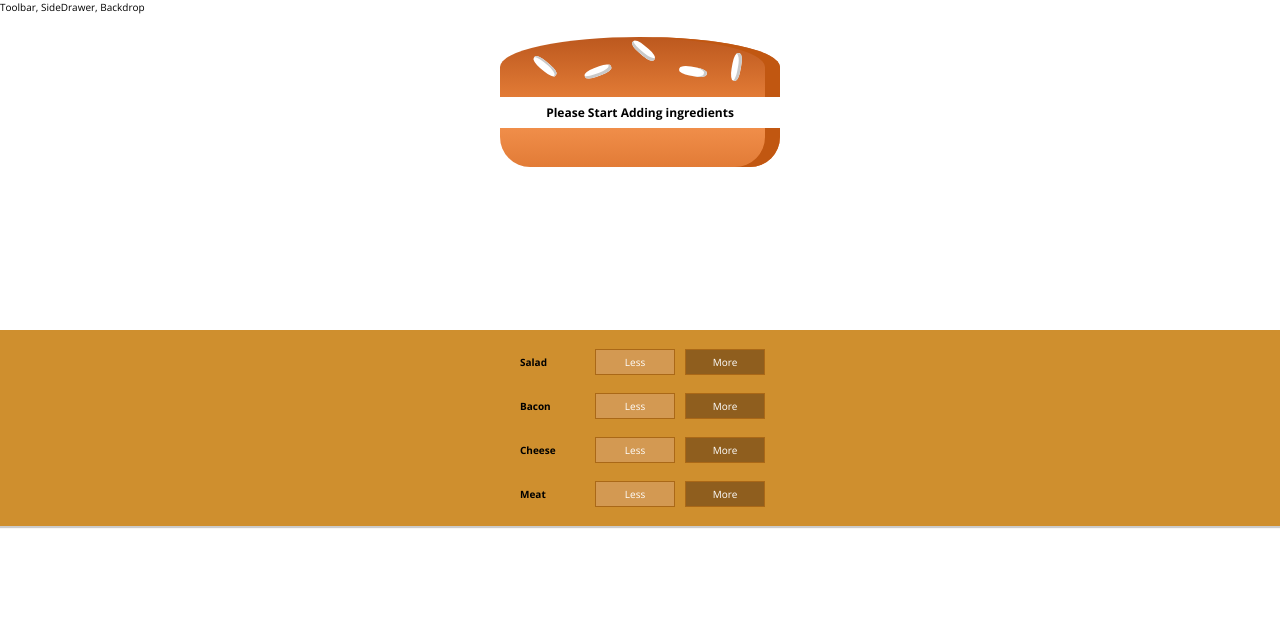
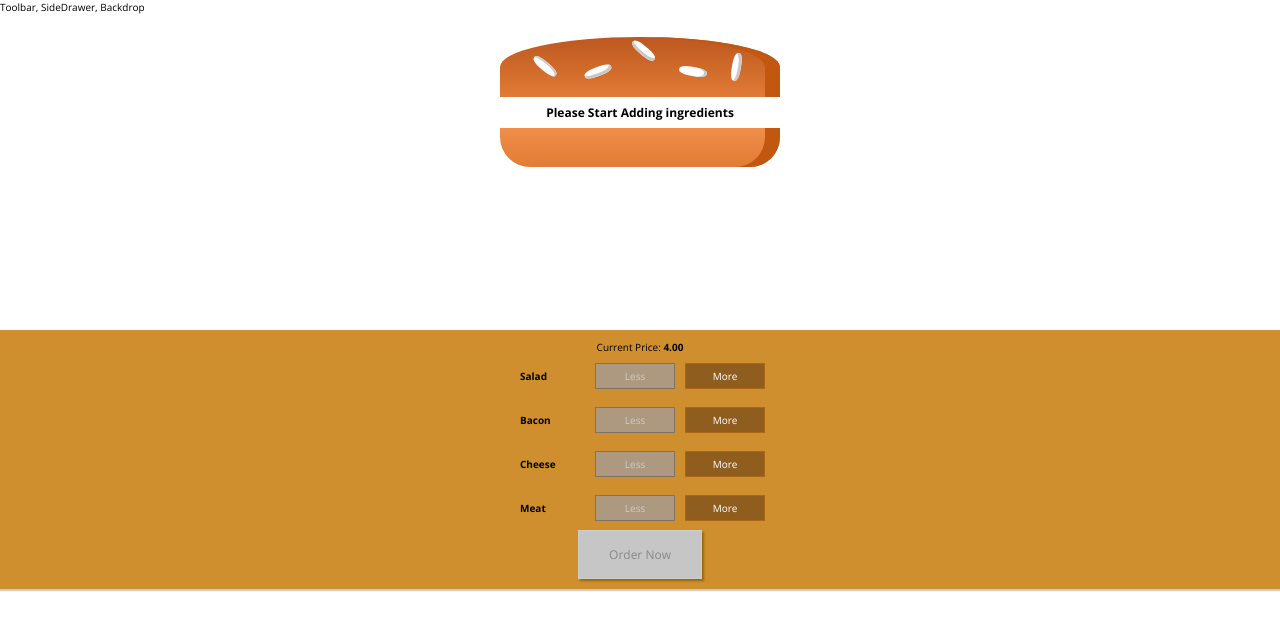
Before and after one commit to hectorlopezv/burgerproject, a React (Create React App) app: page / in a window 1280 px wide. Shown: the top 630 px of the page. Built offline with nearby package versions, Linux system fonts and the light colour scheme.

Commit message:
adding burger and state to app and checkout order with mini animation

```diff
--- a/src/components/Burger/BuildControls/BuildControl/BuildControl.tsx
+++ b/src/components/Burger/BuildControls/BuildControl/BuildControl.tsx
@@ -5,6 +5,8 @@ import classes from './BuildControl.module.css';
 export interface BuildControlProps {
     label: string;
     added: () => void;
+    removed: () => void;
+    disabledInfoType: any;
 }
 
 const BuildControl: React.FunctionComponent<BuildControlProps> = (props) => {
@@ -12,8 +14,13 @@ const BuildControl: React.FunctionComponent<BuildControlProps> = (props) => {
 
         <div className={classes.BuildControl}>
             <div className={classes.Label}>{props.label}</div>
-            <button className={classes.Less}>Less</button>
-            <button className={classes.More} onClick={props.added}>More</button>
+
+            <button className={classes.Less}
+            onClick={props.removed}
+            disabled={props.disabledInfoType}>Less</button>
+
+            <button className={classes.More}
+            onClick={props.added}>More</button>
         </div>
      );
 }
--- a/src/components/Burger/BuildControls/BuildControls.module.css
+++ b/src/components/Burger/BuildControls/BuildControls.module.css
@@ -9,3 +9,45 @@
     padding: 10px 0;
 
 }
+
+
+.OrderButton {
+    background-color: #DAD735;
+    outline: none;
+    cursor: pointer;
+    border: 1px solid #966909;
+    color: #966909;
+    font-family: inherit;
+    font-size: 1.2em;
+    padding: 15px 30px;
+    box-shadow: 2px 2px 2px #966909;
+}
+
+.OrderButton:hover, .OrderButton:active {
+    background-color: #A0DB41;
+    border: 1px solid #966909;
+    color: #966909;
+}
+
+.OrderButton:disabled {
+    background-color: #C7C6C6;
+    cursor: not-allowed;
+    border: 1px solid #ccc;
+    color: #888888;
+}
+
+.OrderButton:not(:disabled) {
+    animation: enable 0.3s linear;
+}
+
+@keyframes enable {
+    0% {
+        transform: scale(1);
+    }
+    60% {
+        transform: scale(1.1);
+    }
+    100% {
+        transform: scale(1);
+    }
+}
--- a/src/components/Burger/BuildControls/BuildControls.tsx
+++ b/src/components/Burger/BuildControls/BuildControls.tsx
@@ -5,6 +5,11 @@ import BuildControl from './BuildControl/BuildControl';
 
 export interface BuildControlsProps {
     ingridientAdded: (type: string) => void;
+    ingridientRemoved: (type: string) => void;
+    ordered: (event: any) => void;
+    disabledInfo:any;
+    price: number;
+    purcheseable:boolean;
 }
  const controls = [
      {label: 'Salad', type: 'salad'},
@@ -13,12 +18,26 @@ export interface BuildControlsProps {
      {label: 'Meat', type: 'meat'}
  ]
 const BuildControls: React.FunctionComponent<BuildControlsProps> = (props) => {
+
     return (
         <div className={classes.BuildControls}>
+            <p>Current Price: <strong>{props.price.toFixed(2)}</strong></p>
                 {controls.map((control) => {
-                        return <BuildControl key={control.label} added={() => props.ingridientAdded(control.type)} label={control.label}/>
+                        return <BuildControl
+                        key={control.label}
+                        added={() => props.ingridientAdded(control.type)}
+                        removed={() => props.ingridientRemoved(control.type)}
+                        label={control.label}
+                        disabledInfoType={props.disabledInfo[control.type]}
+                        />
                 })}
-        </div> );
+         <button
+            className={classes.OrderButton}
+            disabled={!props.purcheseable}
+            onClick={props.ordered}
+         >Order Now</button>
+        </div>
+        );
     }
 
 export default BuildControls;
--- /dev/null
+++ b/src/components/Burger/OrderSummary/OrderSummary.tsx
@@ -0,0 +1,29 @@
+import React from 'react'
+import Auxiliary from '../../../hoc/Auxiliary';
+
+export interface OrderSummaryProps {
+    ingredients:any;
+}
+
+const OrderSummary: React.FunctionComponent<OrderSummaryProps> = (props) => {
+    const transformedIngridientes = Object.entries(props.ingredients);
+    const list_checkout = transformedIngridientes.map((ingridient, index) => {
+        return <li key={ingridient[0] + index + ingridient[1]}>
+            <span style={{textTransform:"capitalize"}}>{ingridient[0]}</span>:{ingridient[1]}
+        </li>
+    });
+
+    return (
+        <Auxiliary>
+            <h3>Your Order</h3>
+            <p>A delicious burger with the following ingredients: </p>
+            <ul>
+                {list_checkout}
+            </ul>
+            <p>Continue to Checkout?</p>
+        </Auxiliary>
+
+     );
+}
+
+export default OrderSummary;
--- /dev/null
+++ b/src/components/UI/Modali/Modali.module.css
@@ -0,0 +1,20 @@
+.Modal {
+    position: fixed;
+    z-index: 500;
+    background-color: white;
+    width: 70%;
+    border: 1px solid #ccc;
+    box-shadow: 1px 1px 1px black;
+    padding: 16px;
+    left: 15%;
+    top: 30%;
+    box-sizing: border-box;
+    transition: all 0.3s ease-out;
+}
+
+@media (min-width: 600px) {
+    .Modal {
+        width: 500px;
+        left: calc(50% - 250px);
+    }
+}
--- /dev/null
+++ b/src/components/UI/Modali/Modali.tsx
@@ -0,0 +1,20 @@
+import React from 'react';
+import classes from './Modali.module.css';
+
+export interface ModalProps {
+    show: boolean;
+}
+
+const Modal: React.FunctionComponent<ModalProps> = (props) => {
+    return (
+        <div className={classes.Modal}
+            style={{transform: props.show ? 'translateY(0)': 'translateY(-100vh)',
+                    opacity: props.show ? '1': '0'
+        }}
+        >
+            {props.children}
+        </div>
+    );
+}
+
+export default Modal;
--- a/src/containers/BurgerBuilder/BurgerBuilder.tsx
+++ b/src/containers/BurgerBuilder/BurgerBuilder.tsx
@@ -2,13 +2,16 @@ import React, { Component } from 'react'
 import Auxiliary from '../../hoc/Auxiliary';
 import Burger from '../../components/Burger/Burger';
 import BuildControls from '../../components/Burger/BuildControls/BuildControls';
+import Modali from '../../components/UI/Modali/Modali';
+import OrderSummary from '../../components/Burger/OrderSummary/OrderSummary';
+
 
 interface Props {
 
 }
 
 interface IObjectKeys {
-    [key: string]: number;
+    [key: string]: number|boolean;
   }
 
   interface IDevice extends IObjectKeys {
@@ -22,6 +25,8 @@ interface IObjectKeys {
   interface State {
       ingredients: IDevice;
       totalPrice: number;
+      purcheseable:boolean;
+      purchasing: boolean;
   }
 
   const INGRIDIENT_PRICES:IDevice = {
@@ -41,16 +46,31 @@ export default class BurgerBuilder extends Component<Props, State> {
             cheese: 0,
             meat: 0
         },
-        totalPrice: 4
+        totalPrice: 4,
+        purcheseable: false,
+        purchasing: false
 
     }
+    purchaseHandler(){
+        this.setState({purchasing: true});
+    }
 
-    componentDidMount(){
+    updatePurchaseState(updatedIngridients:any){
 
+        const ingredients = {
+            ...updatedIngridients
+        }
+        const sum = Object.values(updatedIngridients);
+        const total:any = sum.reduce((a, b)=> {return (a as number) + (b as number)});
+        this.setState({purcheseable: total > 0});
     }
-    addIngridientHandler = (type:string) => {
+
+
+    removeIngridientHandler = (type:string) => {
+
         const oldCount = this.state.ingredients[type];
-        const updatedCount = oldCount + 1;
+
+        const updatedCount = oldCount >= 1 ? (oldCount as number) - 1 : 0;
 
         const updatedIngridients = {...this.state.ingredients};//updating should making a copy
 
@@ -60,17 +80,51 @@ export default class BurgerBuilder extends Component<Props, State> {
 
         const oldPrice = this.state.totalPrice;
 
-        const newPrice = oldPrice + priceAddition;
+        const newPrice = oldPrice - (priceAddition as number);
 
         this.setState({totalPrice: newPrice, ingredients: updatedIngridients})
+        this.updatePurchaseState(updatedIngridients);
+    }
+
+    addIngridientHandler = (type:string) => {
+        const oldCount = this.state.ingredients[type];
+        const updatedCount = (oldCount as number) + 1;
+
+        const updatedIngridients = {...this.state.ingredients};//updating should making a copy
+
+        updatedIngridients[type] = updatedCount;
+
+        const priceAddition = INGRIDIENT_PRICES[type];
+
+        const oldPrice = this.state.totalPrice;
+
+        const newPrice = oldPrice + (priceAddition as number);
+
+        this.setState({totalPrice: newPrice, ingredients: updatedIngridients})
+        this.updatePurchaseState(updatedIngridients);
 
     }
     render() {
+        const disabledInfo = {...this.state.ingredients};
+        for (let key in disabledInfo) {
+            disabledInfo[key] = disabledInfo[key] <=0;
+        }
+
         return (
                 <Auxiliary>
+                    <Modali
+                        show={this.state.purchasing}
+                    >
+                        <OrderSummary ingredients={this.state.ingredients}/>
+                    </Modali>
                     <Burger ingredients={this.state.ingredients}/>
                     <BuildControls
                         ingridientAdded={this.addIngridientHandler}
+                        ingridientRemoved={this.removeIngridientHandler}
+                        disabledInfo={disabledInfo}
+                        price={this.state.totalPrice}
+                        purcheseable={this.state.purcheseable}
+                        ordered={this.purchaseHandler.bind(this)}
                     />
                 </Auxiliary>
         )
```
Also changed, not shown: src/components/UI/Backdrop/Backdrop.tsx (added, +14 -0 lines).
